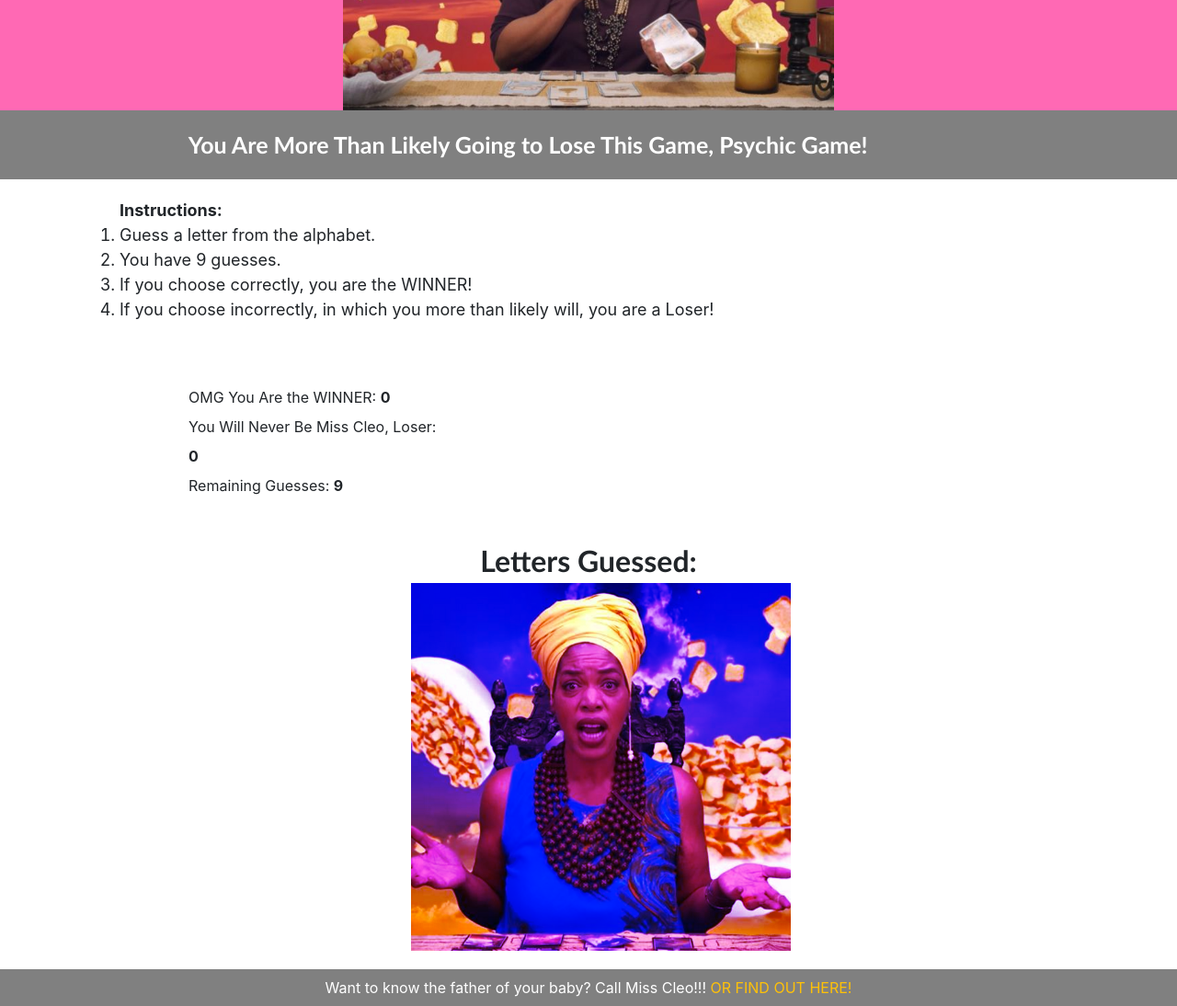
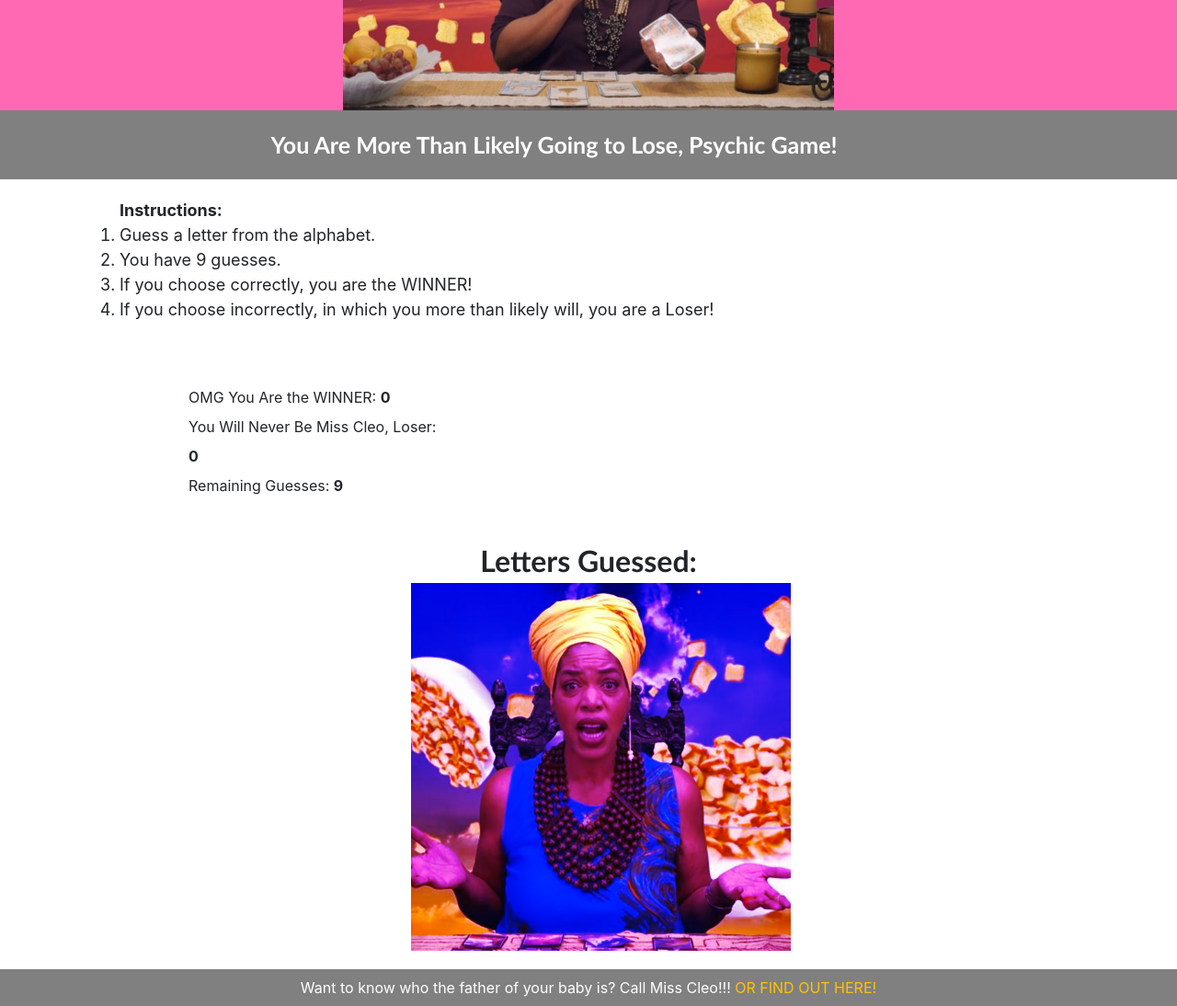
Before and after one commit to marshallgberry/Psychic-Game, a plain HTML site: page index.html in a window 1280 px wide. Shown: the part 180-1274 px from the top of the page at 92% size. Drawn offline with nearby package versions, Linux system fonts and the light colour scheme.

Commit message:
Third Commit

```diff
--- a/assets/css/style.css
+++ b/assets/css/style.css
@@ -13,7 +13,7 @@
     color: #fff;
     font-size: 25px;
     font-weight: bold;
-	padding-left: 16%;
+	padding-left: 23%;
 }
 
 .container {
--- a/index.html
+++ b/index.html
@@ -18,7 +18,7 @@
   <nav class="navbar navbar-cleo"></nav></nav>
 
   <nav class="navbar navbar-lower">
-    You Are More Than Likely Going to Lose This Game, Psychic Game!
+    You Are More Than Likely Going to Lose, Psychic Game!
   </nav>
   <div class="container">
     <div id="instruct-div">
@@ -52,7 +52,7 @@
   </body>
   <footer>
     <div class="foot">
-      <p>Want to know the father of your baby? Call Miss Cleo!!! <a href="https://youtu.be/oxopPDMq7rs" class="text-warning">OR FIND OUT HERE!</a></p>
+      <p>Want to know who the father of your baby is? Call Miss Cleo!!! <a href="https://youtu.be/oxopPDMq7rs" class="text-warning">OR FIND OUT HERE!</a></p>
     </div>
   </footer>
 </html>
```
Also changed, not shown: assets/images/darkness.png (deleted), 1 other file.
